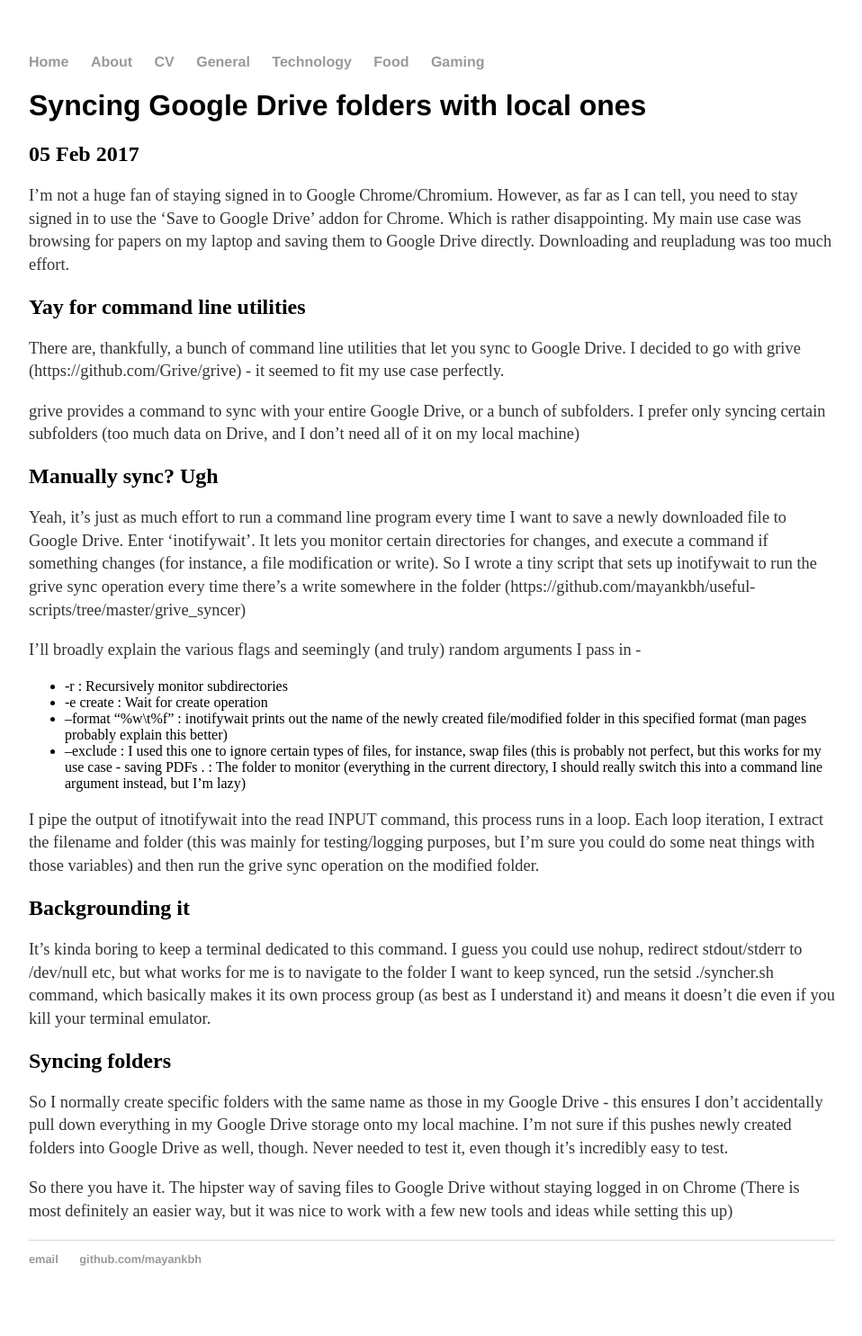
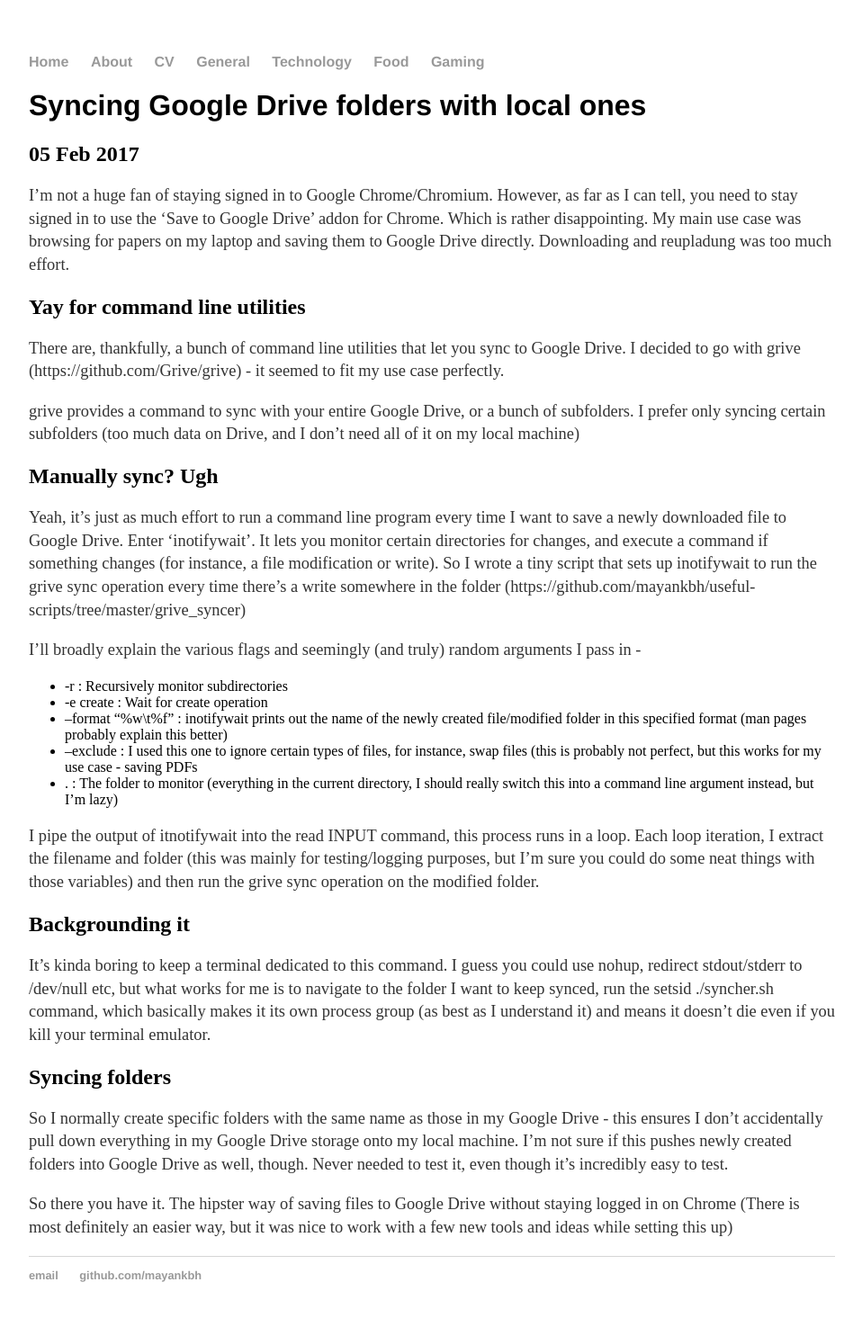
Before and after one commit to mayankbh/mayankbh.github.io, a Jekyll site: the page built from technology/_posts/2017-02-05-google-drive-sync.md, in a window 1280 px wide. Shown: the whole page at 90% size, without its empty margins (160-1118 px from the left). Built offline with Jekyll 4.4.1, drawn with Linux system fonts in a browser that asks for light colours.

Commit message:
Maybe fix list

```diff
--- a/technology/_posts/2017-02-05-google-drive-sync.md
+++ b/technology/_posts/2017-02-05-google-drive-sync.md
@@ -18,11 +18,12 @@
 Yeah, it's just as much effort to run a command line program every time I want to save a newly downloaded file to Google Drive. Enter 'inotifywait'. It lets you monitor certain directories for changes, and execute a command if something changes (for instance, a file modification or write). So I wrote a tiny script that sets up inotifywait to run the grive sync operation every time there's a write somewhere in the folder (https://github.com/mayankbh/useful-scripts/tree/master/grive\_syncer)
 
 I'll broadly explain the various flags and seemingly (and truly) random arguments I pass in -
-* -r : Recursively monitor subdirectories
-* -e create : Wait for create operation
-* --format "%w\t%f" : inotifywait prints out the name of the newly created file/modified folder in this specified format (man pages probably explain this better)
-* --exclude : I used this one to ignore certain types of files, for instance, swap files (this is probably not perfect, but this works for my use case - saving PDFs
-. : The folder to monitor (everything in the current directory, I should really switch this into a command line argument instead, but I'm lazy)
+
+- -r : Recursively monitor subdirectories
+- -e create : Wait for create operation
+- --format "%w\t%f" : inotifywait prints out the name of the newly created file/modified folder in this specified format (man pages probably explain this better)
+- --exclude : I used this one to ignore certain types of files, for instance, swap files (this is probably not perfect, but this works for my use case - saving PDFs
+- . : The folder to monitor (everything in the current directory, I should really switch this into a command line argument instead, but I'm lazy)
 
 I pipe the output of itnotifywait into the read INPUT command, this process runs in a loop. Each loop iteration, I extract the filename and folder (this was mainly for testing/logging purposes, but I'm sure you could do some neat things with those variables) and then run the grive sync operation on the modified folder.
 
```
